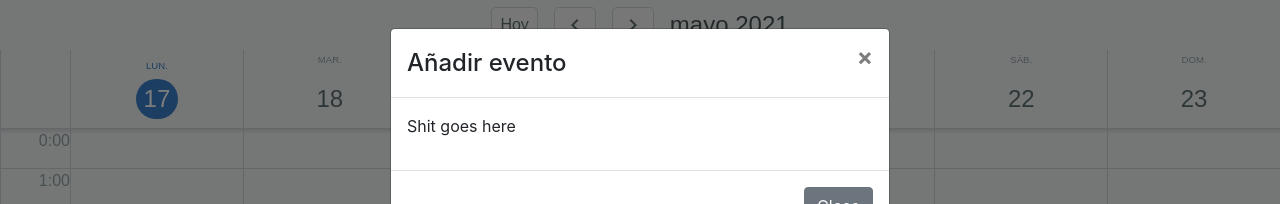
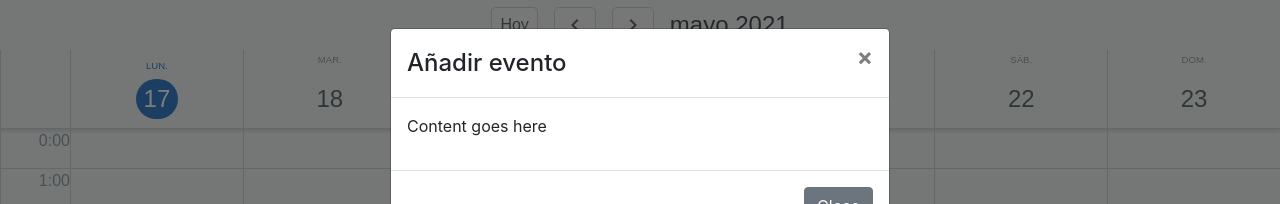
Before and after one commit to tlacalv/agenda, a React (Create React App) app: page / in a window 1280 px wide. Both pictures are taken after a click on the element 156 px from the left and 148 px from the top of the page. Shown: the top 204 px of the page. Built offline with nearby package versions, Linux system fonts and the light colour scheme.

Commit message:
Fixed typo

```diff
--- a/src/components/Agenda/components/Week.js
+++ b/src/components/Agenda/components/Week.js
@@ -28,7 +28,7 @@ export default function Week({date, setDate}) {
           <Modal.Title>Añadir evento</Modal.Title>
         </Modal.Header>
         <Modal.Body>
-          <p>Shit goes here</p>
+          <p>Content goes here</p>
         </Modal.Body>
         <Modal.Footer>
           <Button variant="secondary" onClick={handleClose}>Close</Button>
```
